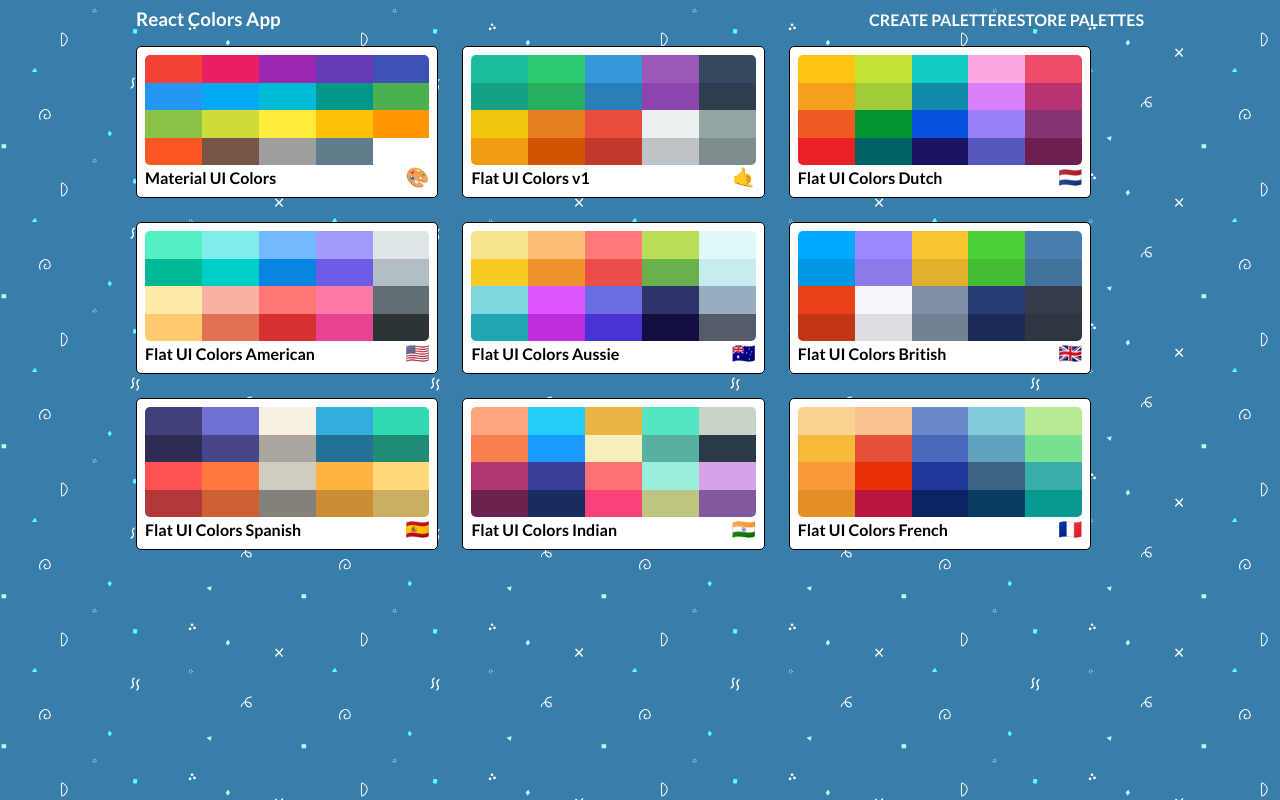
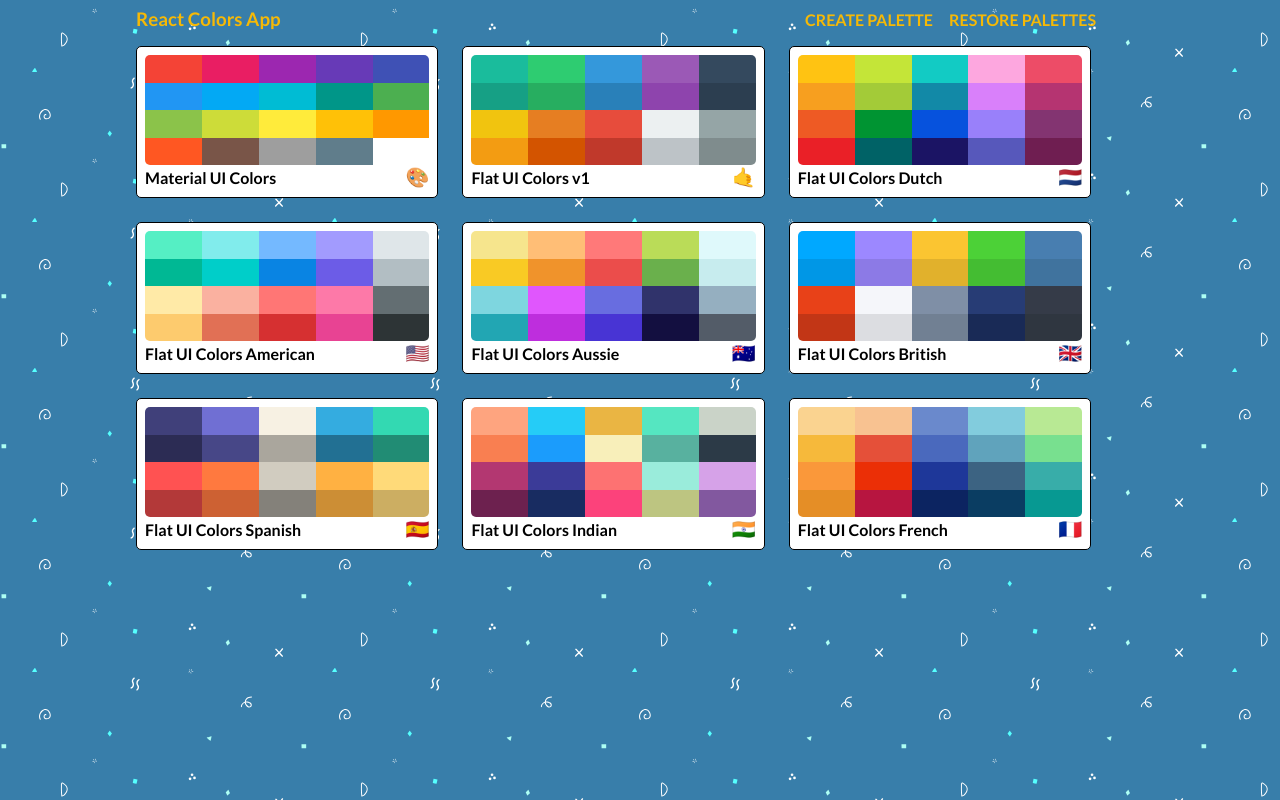
Before and after one commit to SKP-000/react-color-app, a React (Create React App) app: page / in a window 1280 px wide. Built offline with nearby package versions, Linux system fonts and the light colour scheme.

Commit message:
:lipstick: Style PaletteList nav links

```diff
--- a/src/styles/PaletteListStyles.js
+++ b/src/styles/PaletteListStyles.js
@@ -52,7 +52,7 @@ export const Nav = styled.nav`
   justify-content: space-between;
   align-items: center;
   margin-bottom: 1rem;
-  color: #fff;
+  color: #f6b906;
 
   a {
     text-decoration: none;
@@ -62,11 +62,16 @@ export const Nav = styled.nav`
     font-weight: 700;
     text-transform: uppercase;
     margin-top: 7px;
+    margin-right: 1rem;
 
     &:hover {
       text-decoration: underline;
     }
 
+  }
+
+  .links {
+    margin-right: 2rem;
   }
 
   h1 {
```
